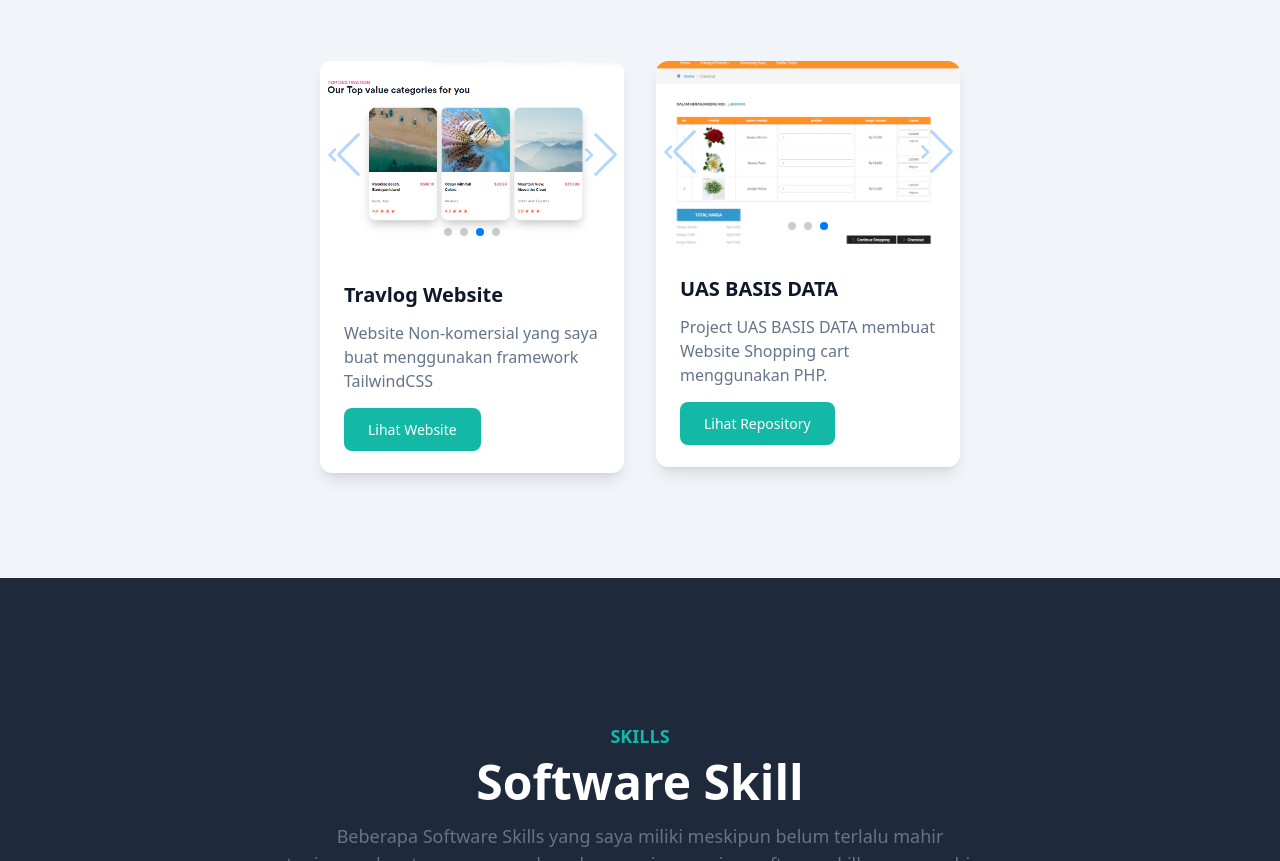
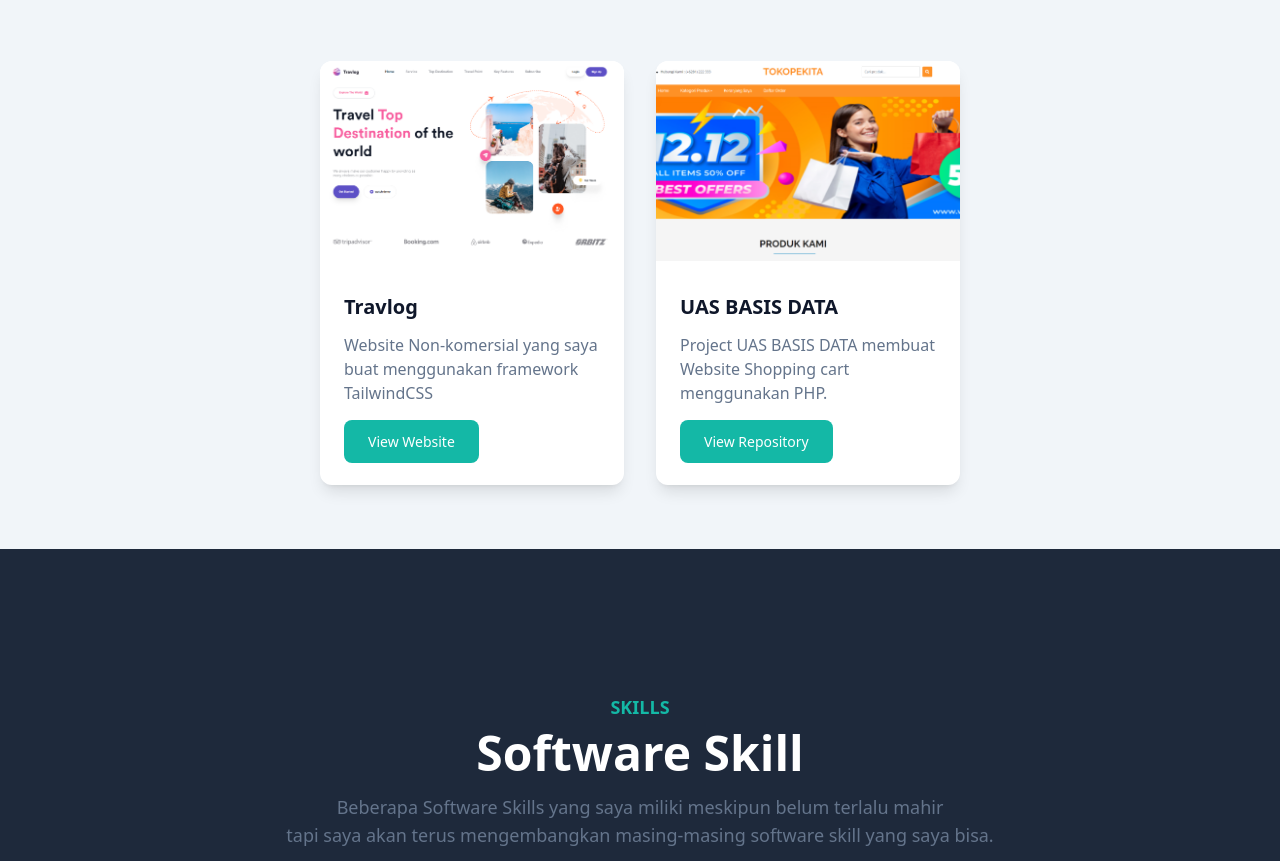
Before and after one commit to jonathanlael9/portofolio-jonathanlaelaruan, a website: page index.html in a window 1280 px wide. Shown: the part 3859-4720 px from the top of the page. Drawn offline with nearby package versions, Linux system fonts and the light colour scheme.

Commit message:
update responsive

```diff
--- a/index.html
+++ b/index.html
@@ -269,43 +269,24 @@ if (localStorage.theme === 'dark' || (!('theme' in localStorage) && window.match
         </div>
 
         <!-- start card -->
-        <div class="w-fit px-4 flex gap-4 break-before-page justify-center xl:w-10/12 xl:mx-auto" data-aos="zoom-in" data-aos-duration="500" data-aos-delay="500">
-          <div class="w-full px-4 lg:w-1/2 xl:w-1/3" data-aos="zoom-in" data-aos-duration="500" data-aos-delay="500">
+        <div class="w-fit px-4 flex flex-wrap gap-4 break-before-page justify-center xl:w-10/12 xl:mx-auto" data-aos="zoom-in" data-aos-duration="500" data-aos-delay="500">
+          <div class="w-full px-4 lg:w-1/2 xl:w-1/3" data-aos="zoom-in" data-aos-duration="500" data-aos-delay="900">
             <div class="card bg-white rounded-xl shadow-lg overflow-hidden mb-10 dark:bg-slate-800">
-              <div class="swiper mySwiper">
-                <div class="swiper-wrapper">
-                  <div class="swiper-slide"><img src="img/Travlog.png" alt="Image 1"></div>
-                  <div class="swiper-slide"><img src="img/travlog2.png" alt="Image 2"></div>
-                  <div class="swiper-slide"><img src="img/travlog3.png" alt="Image 2"></div>
-                  <div class="swiper-slide"><img src="img/travlog4.png" alt="Image 2"></div>
-                </div>
-                <div class="swiper-pagination"></div>
-                <div class="swiper-button-prev"><i class="fas fa-chevron-left"></i></div>
-                <div class="swiper-button-next"><i class="fas fa-chevron-right"></i></div>
-              </div>
+              <img src="img/Travlog.png" alt="test" class="w-full" />
               <div class="py-8 px-6">
-                <h3><a href="https://jonathanlael9.github.io/Travlog/" target="_blank" class="block mb-3 font-semibold text-xl text-dark hover:text-primary truncate dark:text-white">Travlog Website</a></h3>
+                <h3><a href="https://jonathanlael9.github.io/Travlog/" target="_blank" class="block mb-3 font-semibold text-xl text-dark hover:text-primary truncate dark:text-white">Travlog</a></h3>
                 <p class="font-medium text-base text-secondary mb-6">Website Non-komersial yang saya buat menggunakan framework TailwindCSS</p>
-                <a href="https://jonathanlael9.github.io/Travlog/"target="_blank  " class="font-medium text-sm text-white bg-primary py-3 px-6 rounded-lg hover:opacity-80">Lihat Website</a>
+                <a href="https://jonathanlael9.github.io/Travlog/" target="_blank" class="font-medium text-sm text-white bg-primary py-3 px-6 rounded-lg hover:opacity-80">View Website</a>
               </div>
             </div>
           </div>
-          <div class="w-full px-4 lg:w-1/2 xl:w-1/3" data-aos="zoom-in" data-aos-duration="500" data-aos-delay="500">
+          <div class="w-full px-4 lg:w-1/2 xl:w-1/3" data-aos="zoom-in" data-aos-duration="500" data-aos-delay="900">
             <div class="card bg-white rounded-xl shadow-lg overflow-hidden mb-10 dark:bg-slate-800">
-              <div class="swiper mySwiper">
-                <div class="swiper-wrapper">
-                  <div class="swiper-slide"><img src="img/tokopekita.png" alt="Image 1"></div>
-                  <div class="swiper-slide"><img src="img/tokopekita2.png" alt="Image 2"></div>
-                  <div class="swiper-slide"><img src="img/tokopekita3.png" alt="Image 2"></div>
-                </div>
-                <div class="swiper-pagination"></div>
-                <div class="swiper-button-prev"><i class="fas fa-chevron-left"></i></div>
-                <div class="swiper-button-next"><i class="fas fa-chevron-right"></i></div>
-              </div>
+              <img src="img/tokopekita.png" alt="test" class="w-full" />
               <div class="py-8 px-6">
-                <h3><a href="https://drive.google.com/file/d/1hVzV8FNME_Gy2WMONgU6qc1vzJE1vm_O/view?usp=sharing" target="_blank" class="block mb-3 font-semibold text-xl text-dark hover:text-primary truncate dark:text-white">UAS BASIS DATA</a></h3>
+                <h3><a href="https://github.com/jonathanlael9/uas_Basis_data" target="_blank" class="block mb-3 font-semibold text-xl text-dark hover:text-primary truncate dark:text-white">UAS BASIS DATA</a></h3>
                 <p class="font-medium text-base text-secondary mb-6">Project UAS BASIS DATA membuat Website Shopping cart menggunakan PHP.</p>
-                <a href="https://github.com/jonathanlael9/uas_Basis_data"target="_blank  " class="font-medium text-sm text-white bg-primary py-3 px-6 rounded-lg hover:opacity-80">Lihat Repository</a>
+                <a href="https://github.com/jonathanlael9/uas_Basis_data" target="_blank" class="font-medium text-sm text-white bg-primary py-3 px-6 rounded-lg hover:opacity-80">View Repository</a>
               </div>
             </div>
           </div>
--- a/src/input.css
+++ b/src/input.css
@@ -33,14 +33,20 @@ link {
 }
 
 .card {
-  width: 100%; /* Atur lebar card */
-  overflow: hidden; /* Pastikan konten tidak melebihi batas card */
+  max-width: 100%;
+  margin: 0 auto;
 }
+
 
 .card img {
   width: 100%; /* Atur lebar gambar mengikuti lebar card */
   height: 200px; /* Tetapkan tinggi tetap */
   object-fit: cover; /* Pastikan gambar menutupi area yang ditentukan */
+}
+
+.swiper {
+  width: 100%;
+  height: 100%;
 }
 
 .swiper-slide img {
@@ -71,3 +77,11 @@ link {
 .swiper-button-prev::after, .swiper-button-next::after {
   font-size: 20px; /* Ukuran ikon */
 }
+
+@media (max-width: 768px) {
+  .swiper-button-prev, .swiper-button-next {
+    width: 30px;
+    height: 30px;
+    padding: 8px;
+  }
+}
```
